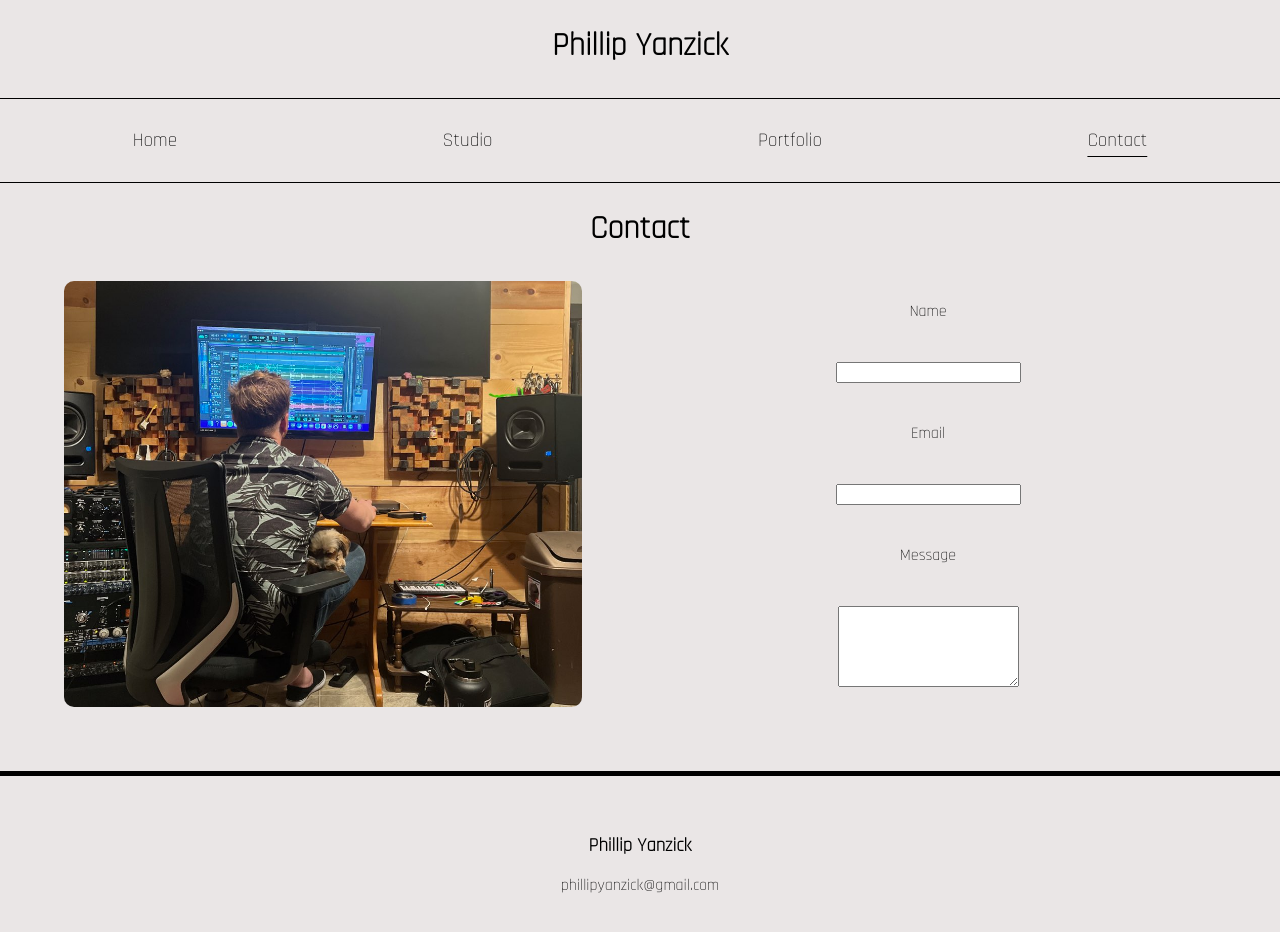
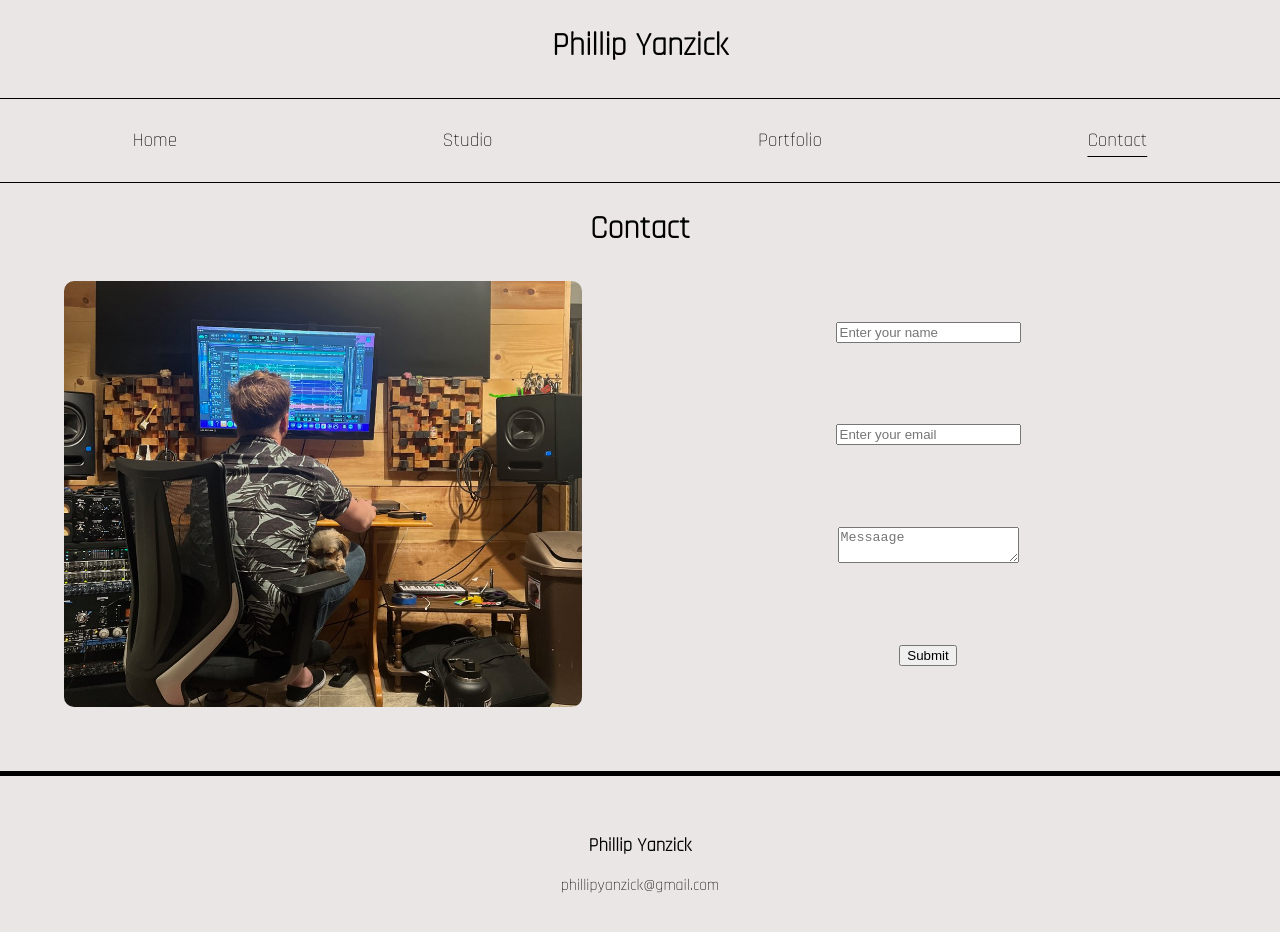
Before and after one commit to Randycullins08/phil-yanzick-studio, a React (Create React App) app: page /contact in a window 1280 px wide. Shown: the top 932 px of the page. Built offline with nearby package versions, Linux system fonts and the light colour scheme.

Commit message:
started work on contact form

```diff
--- a/public/index.html
+++ b/public/index.html
@@ -34,6 +34,11 @@
     <title>Phillip Yanzick</title>
   </head>
   <body>
+    <form name="contactForm" netlify hidden>
+      <input type="text" name="name" />
+      <input type="email" name="email" />
+      <textarea name="message"></textarea>
+    </form>
     <noscript>You need to enable JavaScript to run this app.</noscript>
     <div id="root"></div>
     <!--
--- a/src/pages/Contact.js
+++ b/src/pages/Contact.js
@@ -11,13 +11,38 @@
         </div>
 
         <div className="form-wrapper">
-          <form action="" method="post">
+          {/* <form onSubmit={handleSubmit} method="post">
             <label htmlFor="name">Name</label>
-            <input type="text" />
+            <input
+              type="text"
+              value={name}
+              onChange={(e) => setName(e.target.value)}
+            />
             <label htmlFor="email">Email</label>
-            <input type="email" />
+            <input
+              type="email"
+              value={email}
+              onChange={(e) => setEmail(e.target.value)}
+            />
             <label htmlFor="message">Message</label>
-            <textarea type="textarea" name="textValue" rows={5} />
+            <textarea
+              type="textarea"
+              name="textValue"
+              rows={5}
+              value={message}
+              onChange={(e) => setMessage(e.target.value)}
+            />
+            <button type="submit">Send!</button>
+          </form> */}
+          <form method="POST" name="contactform" className="contactForm">
+            <input type="hidden" name="form-name" value="contactForm" />
+            <input type="text" name="name" placeholder="Enter your name" />
+
+            <input type="email" name="email" placeholder="Enter your email" />
+
+            <textarea name="message" placeholder="Messaage"></textarea>
+
+            <button type="submit">Submit</button>
           </form>
         </div>
       </div>
```
